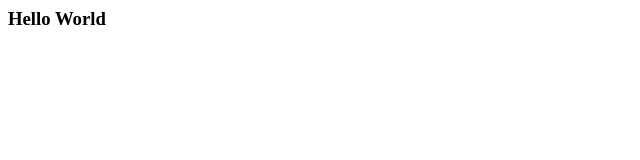
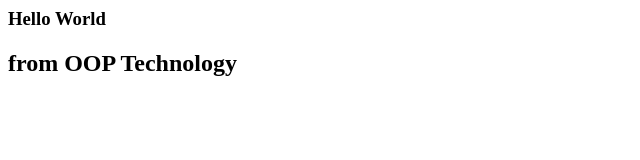
Before and after one commit to sachin-tuwarpatil/into-basic, a plain HTML site: page index.html in a window 1280 px wide. Shown: the whole page, without its empty margins (0-640 px from the left). Drawn offline with Linux system fonts and the light colour scheme.

Commit message:
Update index.html

```diff
--- a/index.html
+++ b/index.html
@@ -2,5 +2,6 @@
   <title>Hello World</title>
   <body>
      <h3>Hello World</h3>
+     <h2>from OOP Technology</h2>
 	 </body>
 </html>
```
